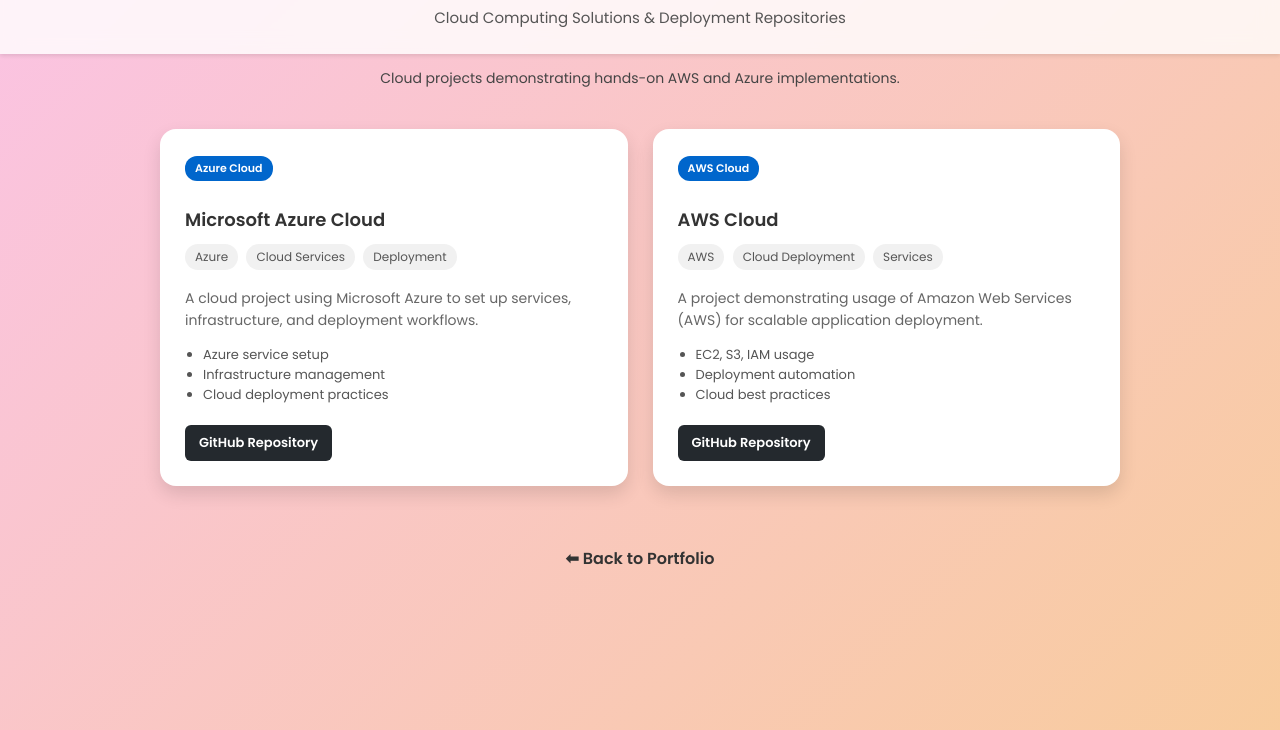
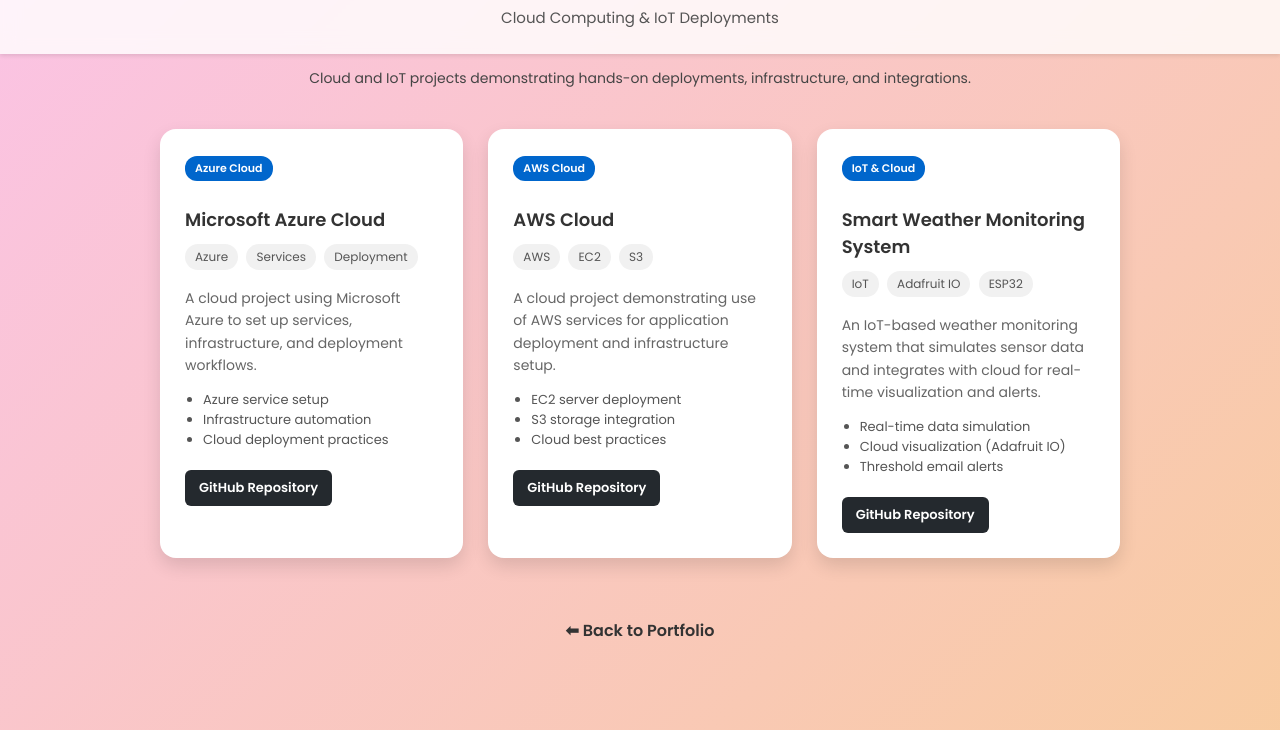
Before and after one commit to Busetty-Sai-Swaroop/Wordpress-Internship-Showcase, a plain HTML site: page cloud.html in a window 1280 px wide. Shown: the part 70-800 px from the top of the page. Drawn offline with Linux system fonts and the light colour scheme.

Commit message:
cloud.html

```diff
--- a/cloud.html
+++ b/cloud.html
@@ -147,11 +147,11 @@
 
 <header>
   <h1>Cloud Projects</h1>
-  <p>Cloud Computing Solutions & Deployment Repositories</p>
+  <p>Cloud Computing & IoT Deployments</p>
 </header>
 
 <div class="intro">
-  Cloud projects demonstrating hands-on AWS and Azure implementations.
+  Cloud and IoT projects demonstrating hands-on deployments, infrastructure, and integrations.
 </div>
 
 <div class="container">
@@ -163,7 +163,7 @@
 
     <div class="tags">
       <span class="tag">Azure</span>
-      <span class="tag">Cloud Services</span>
+      <span class="tag">Services</span>
       <span class="tag">Deployment</span>
     </div>
 
@@ -173,7 +173,7 @@
 
     <ul>
       <li>Azure service setup</li>
-      <li>Infrastructure management</li>
+      <li>Infrastructure automation</li>
       <li>Cloud deployment practices</li>
     </ul>
 
@@ -191,22 +191,50 @@
 
     <div class="tags">
       <span class="tag">AWS</span>
-      <span class="tag">Cloud Deployment</span>
-      <span class="tag">Services</span>
+      <span class="tag">EC2</span>
+      <span class="tag">S3</span>
     </div>
 
     <p>
-      A project demonstrating usage of Amazon Web Services (AWS) for scalable application deployment.
+      A cloud project demonstrating use of AWS services for application deployment and infrastructure setup.
     </p>
 
     <ul>
-      <li>EC2, S3, IAM usage</li>
-      <li>Deployment automation</li>
+      <li>EC2 server deployment</li>
+      <li>S3 storage integration</li>
       <li>Cloud best practices</li>
     </ul>
 
     <a class="github-btn"
        href="https://github.com/Busetty-Sai-Swaroop/AWS-Cloud"
+       target="_blank">
+      GitHub Repository
+    </a>
+  </div>
+
+  <!-- Smart Weather Monitoring IoT Cloud Project -->
+  <div class="card">
+    <span class="badge">IoT & Cloud</span>
+    <h2>Smart Weather Monitoring System</h2>
+
+    <div class="tags">
+      <span class="tag">IoT</span>
+      <span class="tag">Adafruit IO</span>
+      <span class="tag">ESP32</span>
+    </div>
+
+    <p>
+      An IoT-based weather monitoring system that simulates sensor data and integrates with cloud for real-time visualization and alerts.
+    </p>
+
+    <ul>
+      <li>Real-time data simulation</li>
+      <li>Cloud visualization (Adafruit IO)</li>
+      <li>Threshold email alerts</li>
+    </ul>
+
+    <a class="github-btn"
+       href="https://github.com/Busetty-Sai-Swaroop/Smart-Weather-Monitoring-System"
        target="_blank">
       GitHub Repository
     </a>
```
